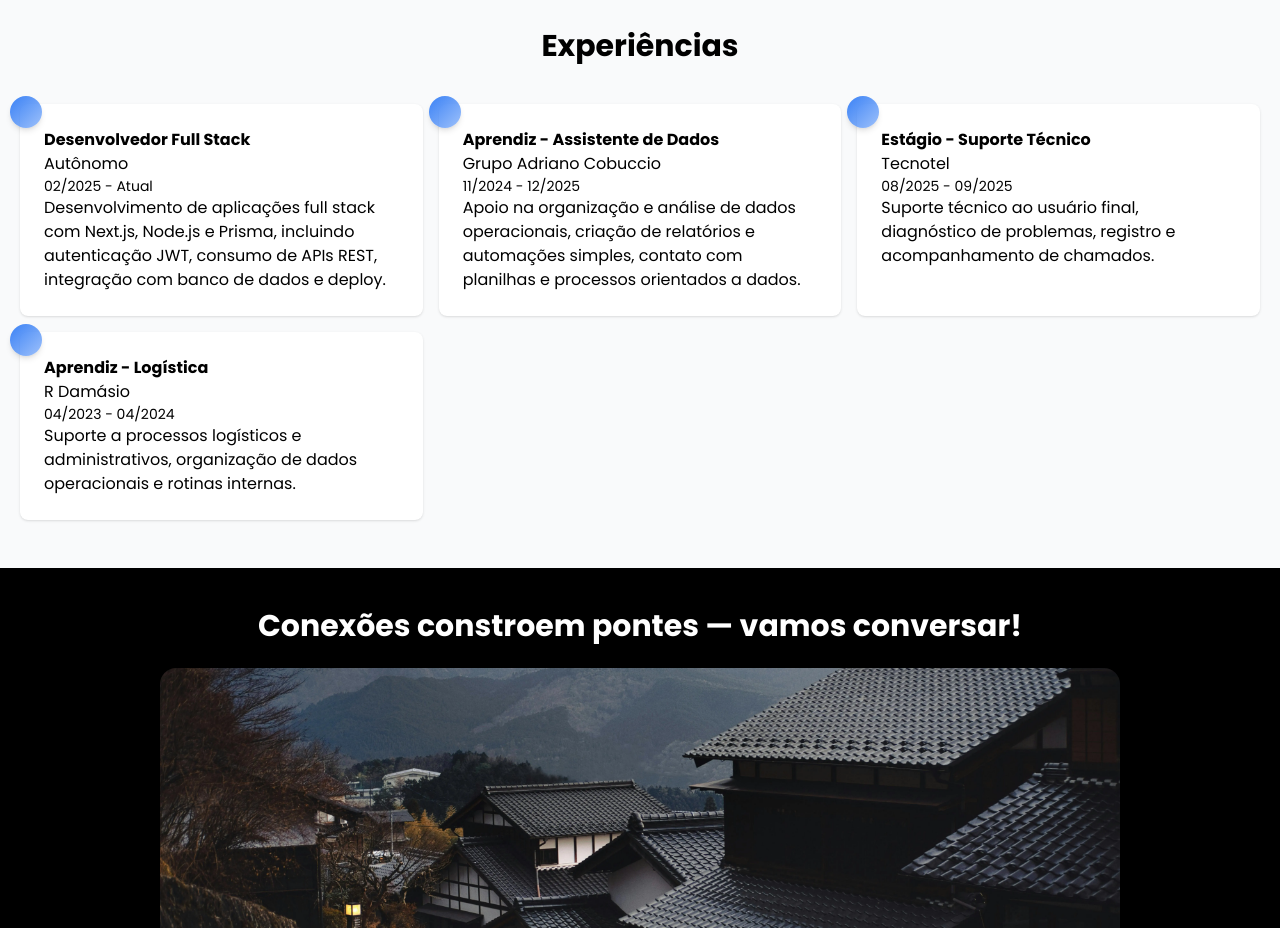
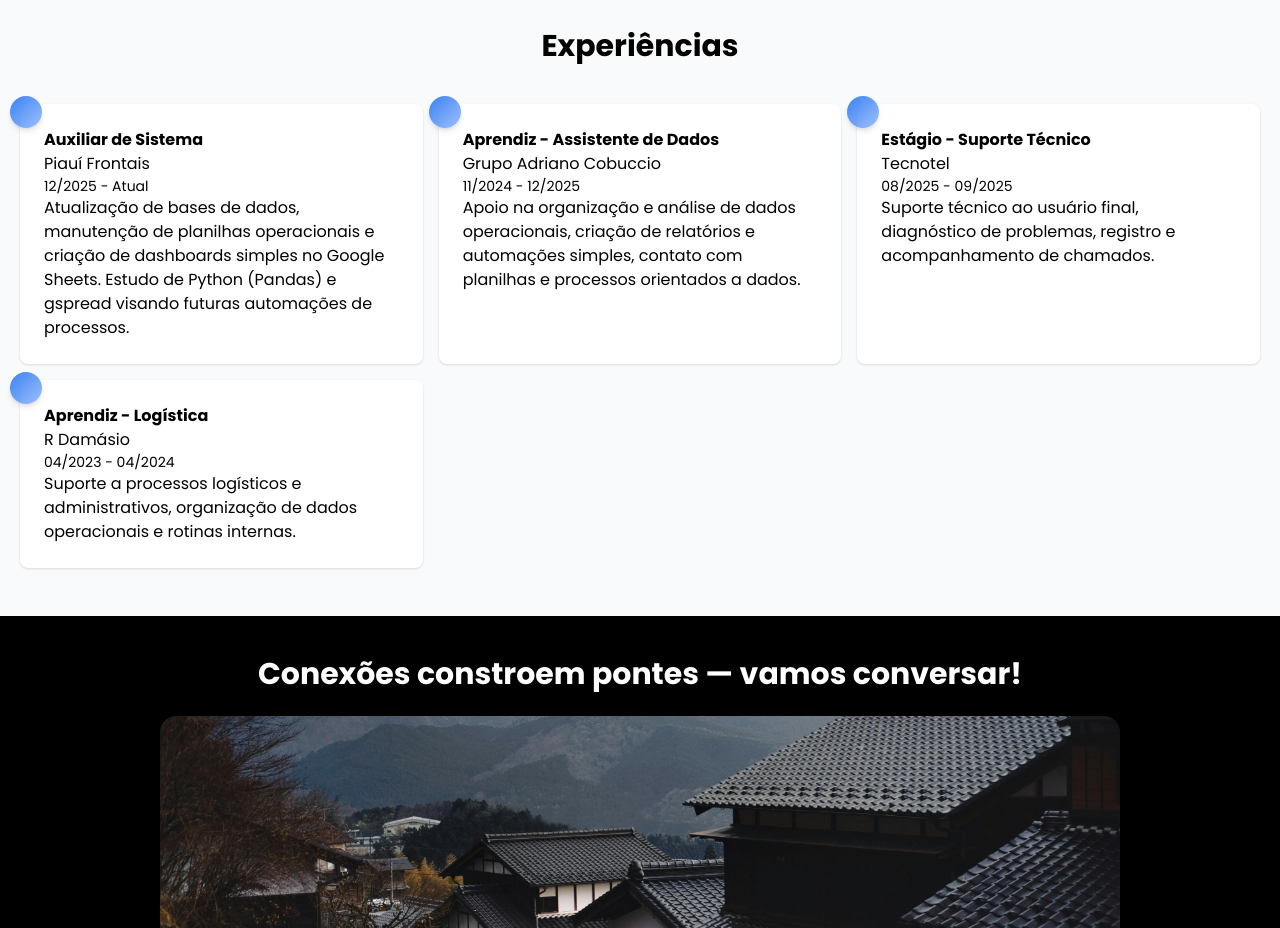
Before and after one commit to joseisaacpy/developer-portfolio-v3, a Next.js app: page / in a window 1280 px wide. Shown: the part 2040-2968 px from the top of the page. Built offline with nearby package versions, Linux system fonts and the light colour scheme; no server answers; the database is empty.

Commit message:
feat(experiencias): atualiza arquivo com experiencias

```diff
--- a/data/experiencias.js
+++ b/data/experiencias.js
@@ -1,11 +1,19 @@
 export const experiencias = [
+  // {
+  //   empresa: "Autônomo",
+  //   cargo: "Desenvolvedor Full Stack",
+  //   admissao: "02/2025",
+  //   fim: "Atual",
+  //   descricao:
+  //     "Desenvolvimento de aplicações full stack com Next.js, Node.js e Prisma, incluindo autenticação JWT, consumo de APIs REST, integração com banco de dados e deploy.",
+  // },
   {
-    empresa: "Autônomo",
-    cargo: "Desenvolvedor Full Stack",
-    admissao: "02/2025",
-    fim: "Atual",
+    empresa: "Piauí Frontais",
+    cargo: "Auxiliar de Sistema",
+    admissao: "12/2025",
+    fim: "",
     descricao:
-      "Desenvolvimento de aplicações full stack com Next.js, Node.js e Prisma, incluindo autenticação JWT, consumo de APIs REST, integração com banco de dados e deploy.",
+      "Atualização de bases de dados, manutenção de planilhas operacionais e criação de dashboards simples no Google Sheets. Estudo de Python (Pandas) e gspread visando futuras automações de processos.",
   },
   {
     empresa: "Grupo Adriano Cobuccio",
```
